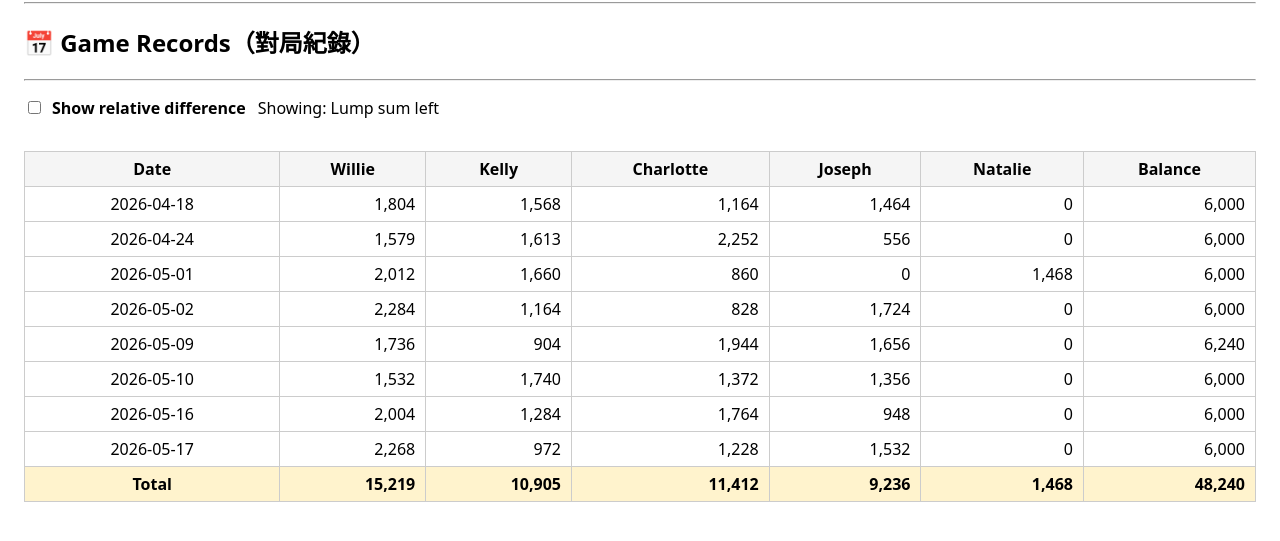
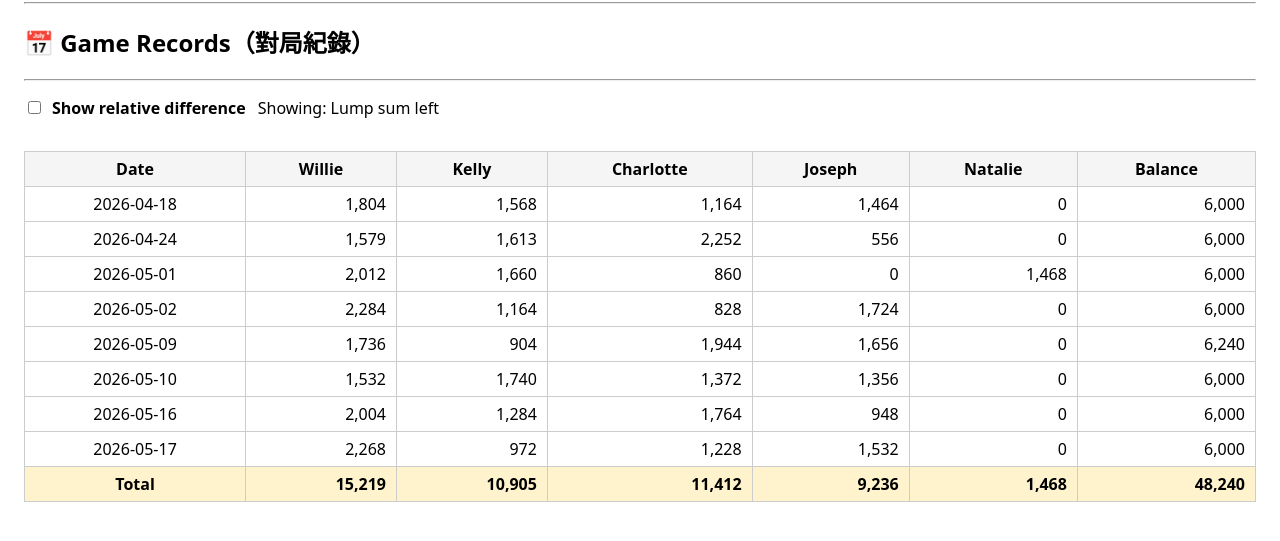
Before and after one commit to yimkaic-mfcgd/yimkaic-mfcgd.github.io, a plain HTML site: page index.html in a window 1280 px wide. Shown: the part 111-652 px from the top of the page. Drawn offline with Linux system fonts and the light colour scheme.

Commit message:
Reduce minimum width for date column in table

```diff
--- a/index.html
+++ b/index.html
@@ -47,7 +47,7 @@
     }
     th:first-child,
     td.date {
-      min-width: 6.5rem;
+      min-width: 1.2rem;
     }
     td.num {
       text-align: right;
```
